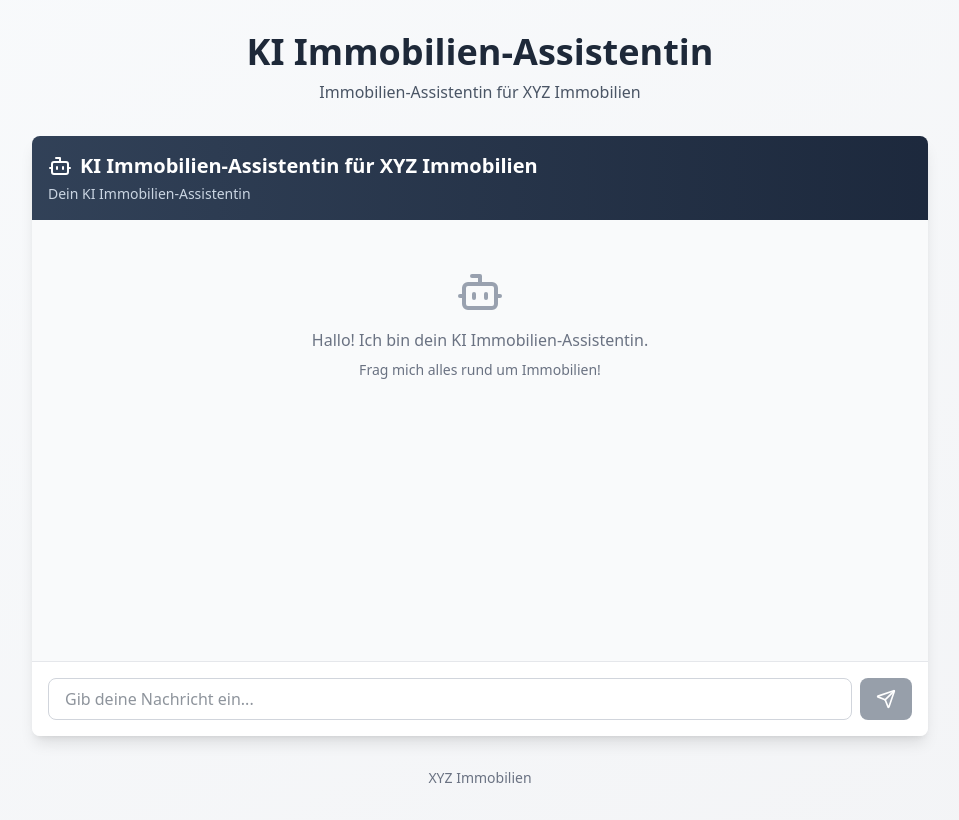
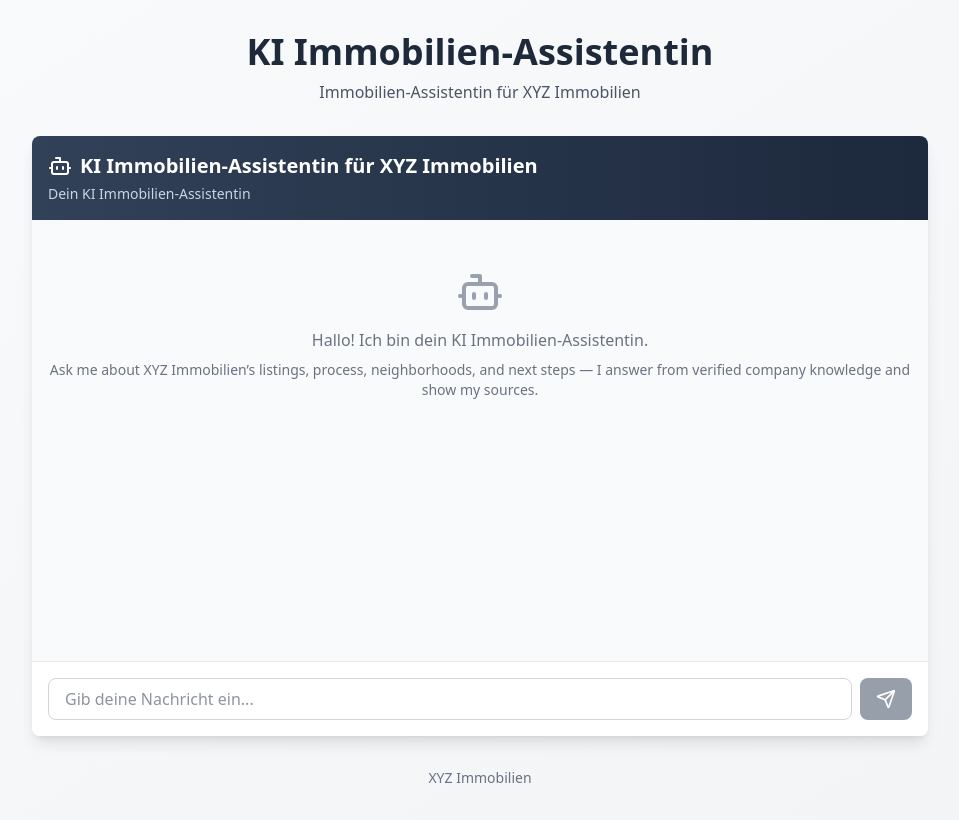
Before and after one commit to svkmdl/prop-assist-twin, a Next.js app in the folder frontend/: page / in a window 1280 px wide. Shown: the whole page, without its empty margins (160-1119 px from the left). Built offline with nearby package versions, Linux system fonts and the light colour scheme.

Commit message:
fix(FE) : modified product framing

```diff
--- a/frontend/components/twin.tsx
+++ b/frontend/components/twin.tsx
@@ -125,7 +125,7 @@ export default function Twin() {
                     <div className="text-center text-gray-500 mt-8">
                         <Bot className="w-12 h-12 mx-auto mb-3 text-gray-400" />
                         <p>Hallo! Ich bin dein KI Immobilien-Assistentin.</p>
-                        <p className="text-sm mt-2">Frag mich alles rund um Immobilien!</p>
+                        <p className="text-sm mt-2">Ask me about XYZ Immobilien’s listings, process, neighborhoods, and next steps — I answer from verified company knowledge and show my sources.</p>
                     </div>
                 )}
 
```
